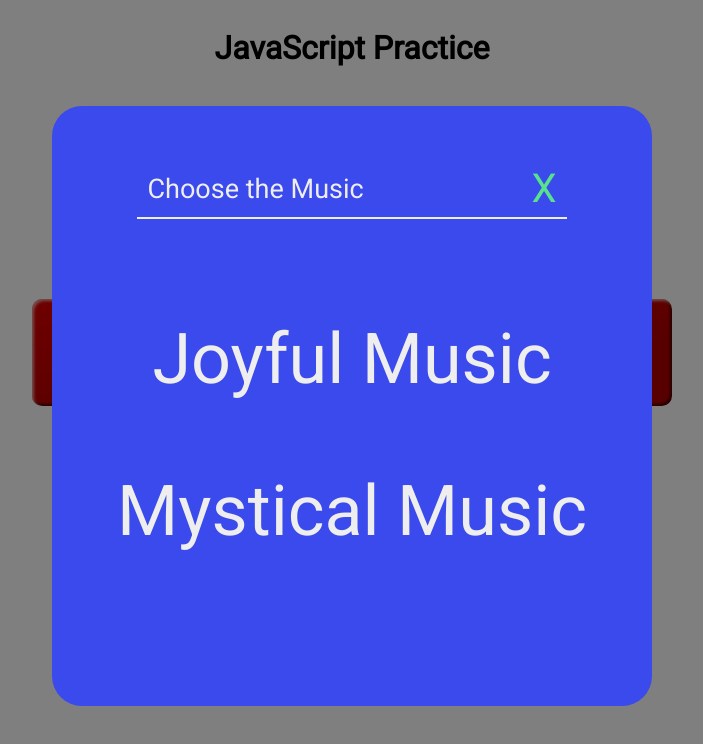
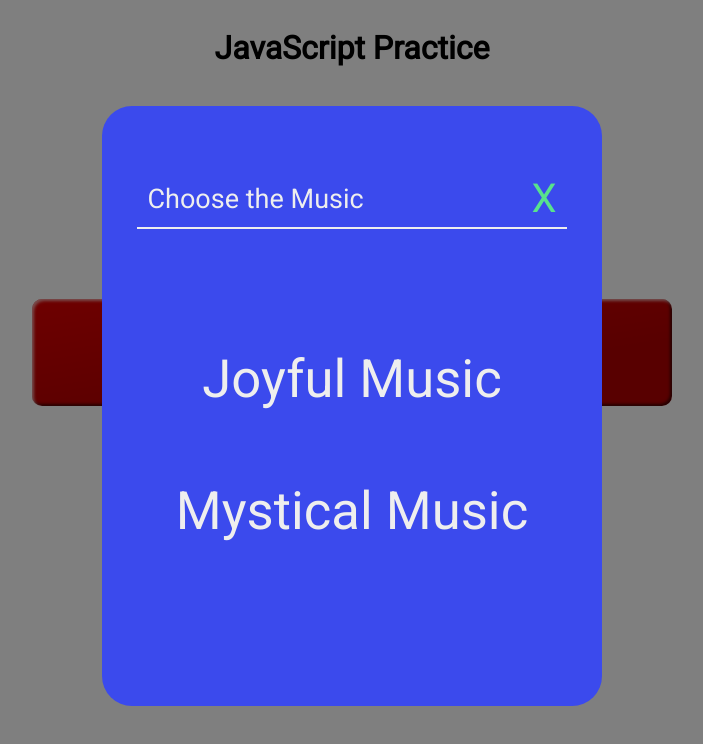
Before and after one commit to Hacking-NASSA-with-HTML/animated_modal_window_2_0, a plain HTML site: page index.html in a window 1280 px wide. Both pictures are taken after a click on the button "Click To Open Modal Window". Shown: the whole page, without its empty margins (288-991 px from the left). Drawn offline with Linux system fonts and the light colour scheme.

Commit message:
feat: minor UI styling improvements

```diff
--- a/assets/css/mycss.css
+++ b/assets/css/mycss.css
@@ -34,12 +34,12 @@ body {
     flex-direction: column;
     align-items: center;
     justify-content: space-around;
-    font-size: calc(40px + (80 - 40) * ((100vw - 300px) / (1600 - 300)));
+    font-size: calc(30px + (60 - 30) * ((100vw - 300px) / (1600 - 300)));
     /* font-size: calc(18px + (30 - 18) * ((100vw - 300px) / (1600 - 300))); */
     background-color: #3b4aed;
     color: #eee;
     height: 600px;
-    width: 600px;
+    width: 500px;
     margin: auto;
     padding: 30px 0;
     border-radius: 30px;
```
